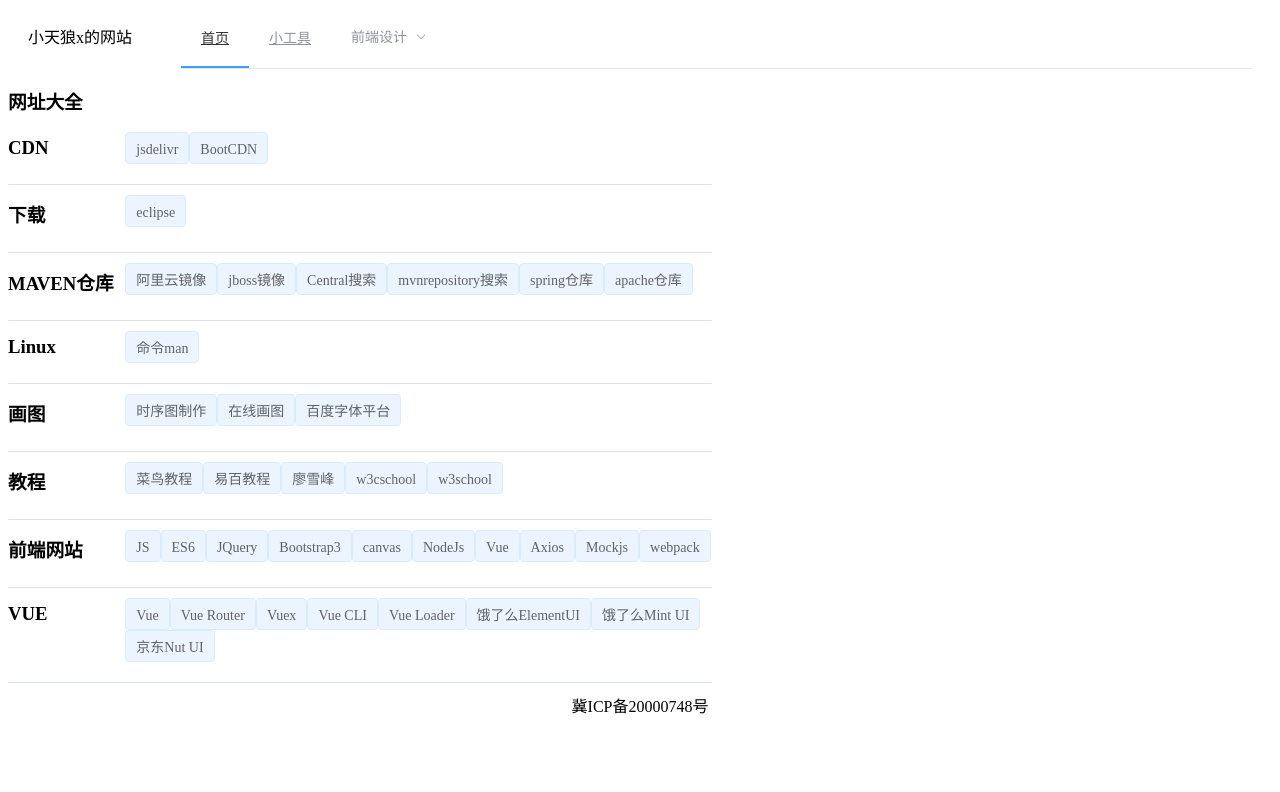
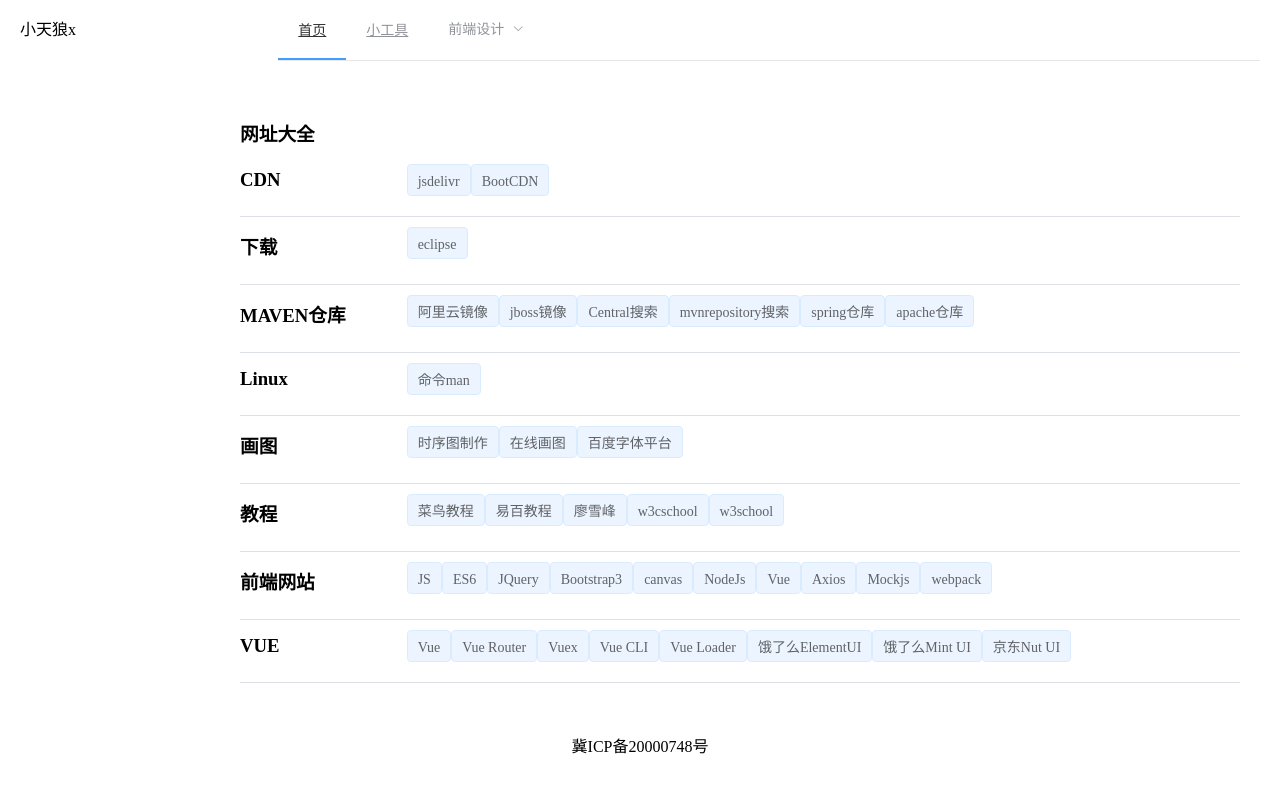
Before and after one commit to xingkexin/xkx-tools-front, a Vue app: page /#/ in a window 1280 px wide. Shown: the top 792 px of the page. Built offline with nearby package versions, Linux system fonts and the light colour scheme.

Commit message:
首页布局调整

```diff
--- a/src/App.vue
+++ b/src/App.vue
@@ -3,24 +3,43 @@
     <el-container>
       <el-header>
         <el-row>
-          <el-col :span="3">
-            <span style="line-height: 60px;">小天狼x的网站</span>
+          <el-col :span="5">
+            <span style="line-height: 60px;">小天狼x</span>
           </el-col>
-          <el-col :span="21">
-            <el-menu default-active="1" class="el-menu-demo" mode="horizontal">
-              <el-menu-item index="1"><router-link to="/">首页</router-link></el-menu-item>
-              <el-menu-item index="2"><router-link to="/tools">小工具</router-link></el-menu-item>
+          <el-col :span="19">
+            <el-menu default-active="1" mode="horizontal" class="hidden-xs-only">
+              <el-menu-item index="1">
+                <router-link to="/">首页</router-link>
+              </el-menu-item>
+              <el-menu-item index="2">
+                <router-link to="/tools">小工具</router-link>
+              </el-menu-item>
               <el-submenu index="3">
                 <template slot="title">前端设计</template>
                 <el-menu-item index="3-1">Element UI</el-menu-item>
               </el-submenu>
             </el-menu>
+            <el-menu default-active="0" mode="horizontal" class="hidden-sm-and-up">
+              <el-submenu index="0">
+                <template slot="title">导航</template>
+                <el-menu-item index="1">
+                  <router-link to="/">首页</router-link>
+                </el-menu-item>
+                <el-menu-item index="2">
+                  <router-link to="/tools">小工具</router-link>
+                </el-menu-item>
+                <el-submenu index="3">
+                  <template slot="title">前端设计</template>
+                  <el-menu-item index="3-1">Element UI</el-menu-item>
+                </el-submenu>
+              </el-submenu>
+            </el-menu>
           </el-col>
         </el-row>
       </el-header>
-      <el-container>
-        <router-view/>
-      </el-container>
+      <el-main>
+        <router-view />
+      </el-main>
       <el-footer>冀ICP备20000748号</el-footer>
     </el-container>
   </div>
@@ -38,8 +57,11 @@
 </script>
 
 <style>
-#app {
+  body {
+    margin: 0;
+    padding: 0;
   }
+  #app {}
 
   .el-footer {
     text-align: center;
--- a/src/components/Menu.vue
+++ b/src/components/Menu.vue
@@ -11,16 +11,16 @@
           <i class="el-icon-location"></i>
           <span slot="title">编解码</span>
         </template>
-        <router-link to="/base64"><el-menu-item index="1-1">Base64</el-menu-item></router-link>
-        <router-link to="/url"><el-menu-item index="1-2">URL</el-menu-item></router-link>
+        <router-link to="./base64"><el-menu-item index="1-1">Base64</el-menu-item></router-link>
+        <router-link to="./url"><el-menu-item index="1-2">URL</el-menu-item></router-link>
       </el-submenu>
       <el-submenu index="2">
         <template slot="title">
           <i class="el-icon-location"></i>
           <span slot="title">摘要</span>
         </template>
-        <router-link to="/md5"><el-menu-item index="2-1">MD5</el-menu-item></router-link>
-        <router-link to="/sha"><el-menu-item index="2-2">SHA</el-menu-item></router-link>
+        <router-link to="./md5"><el-menu-item index="2-1">MD5</el-menu-item></router-link>
+        <router-link to="./sha"><el-menu-item index="2-2">SHA</el-menu-item></router-link>
       </el-submenu>
     </el-menu>
   </div>
--- a/src/components/Website.vue
+++ b/src/components/Website.vue
@@ -1,5 +1,8 @@
 <template>
-  <div>
+  <el-container>
+    <el-aside width="200px" class="hidden-xs-only">
+    </el-aside>
+    <el-main>
       <h1>网址大全</h1>
       <el-row>
         <el-col :sm="4" :xs="24"><h3>CDN</h3></el-col>
@@ -85,7 +88,8 @@
         </h3></el-col>
       </el-row>
       <el-divider></el-divider>
-  </div>
+    </el-main>
+  </el-container>
 </template>
 
 <script>
--- a/src/router/index.js
+++ b/src/router/index.js
@@ -19,6 +19,9 @@
     path: '/tools',
     component: Tools,
     children: [{
+      path: '',
+      redirect: 'base64'
+    }, {
       path: 'base64',
       component: Base64
     }, {
--- a/src/views/tools/index.vue
+++ b/src/views/tools/index.vue
@@ -1,12 +1,12 @@
 <template>
-  <div>
+  <el-container>
     <el-aside width="200px" class="hidden-xs-only">
       <Menu/>
     </el-aside>
     <el-main>
       <router-view/>
     </el-main>
-  </div>
+  </el-container>
 </template>
 
 <script>
```
Lines whose indentation alone changed are shown as unchanged.
